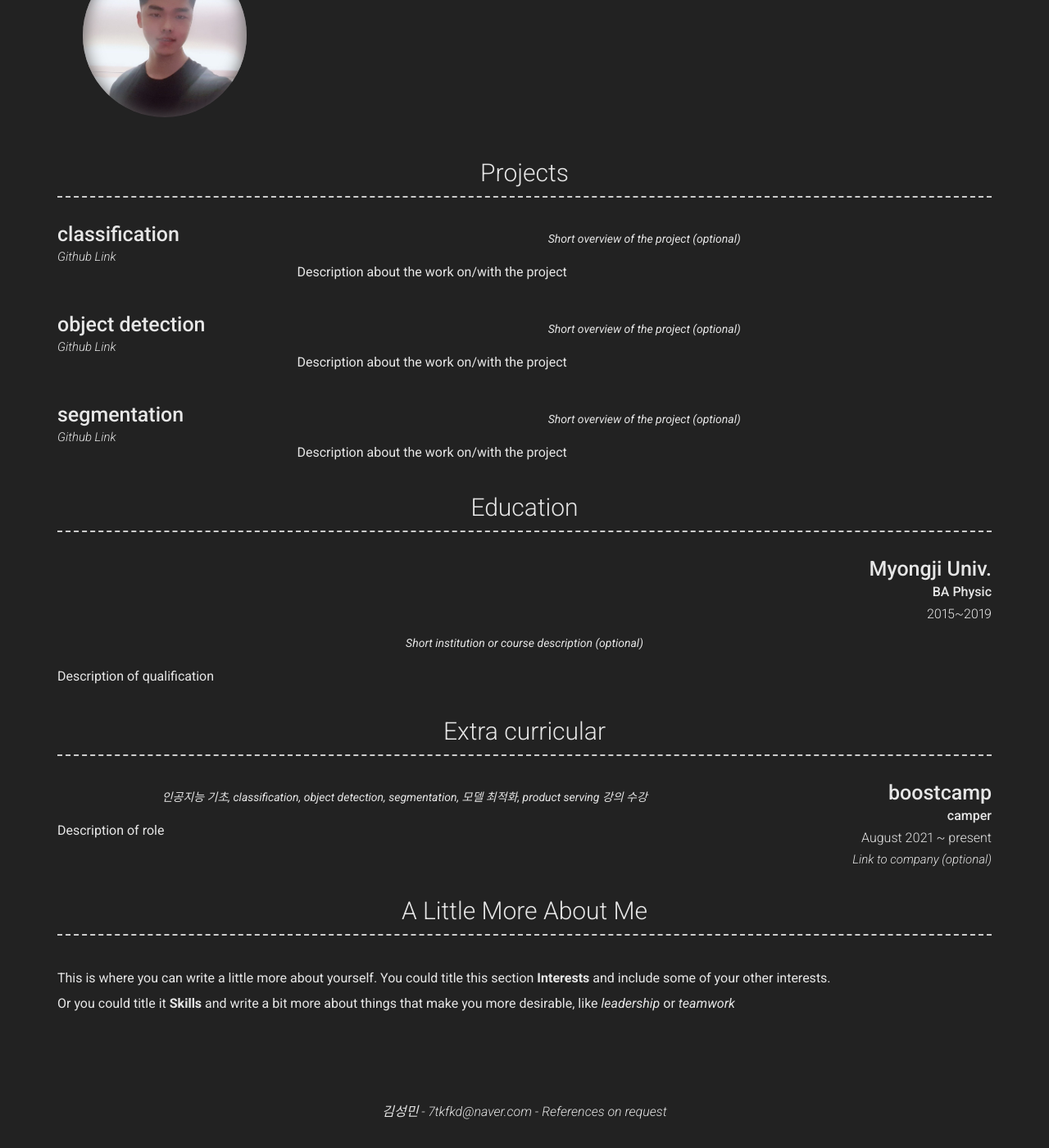
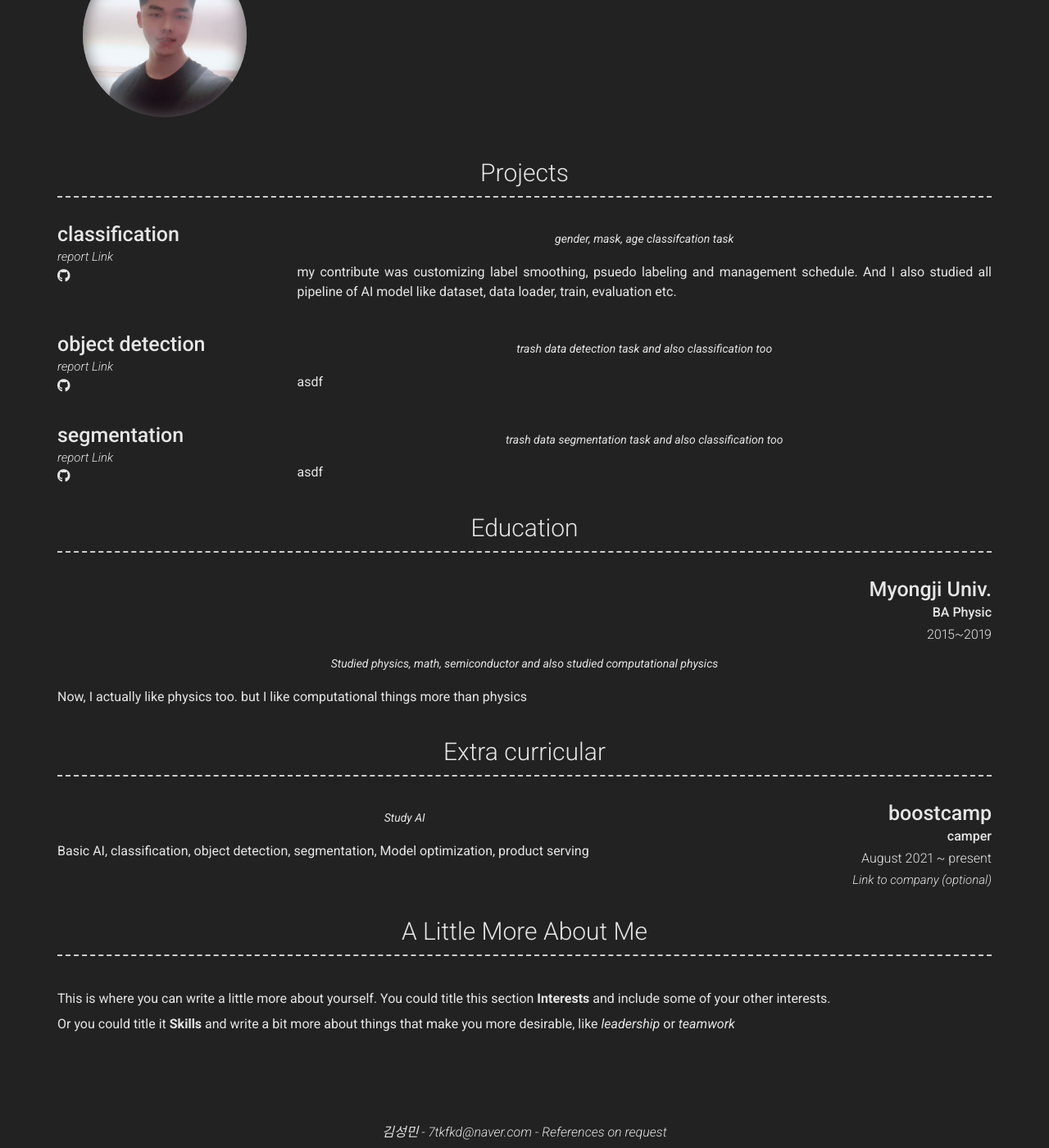
Before and after one commit to ksm0517/aboutMe, a Jekyll site: the page built from index.md, in a window 1280 px wide and 1400 px high, scrolled down 386 px. Shown: the whole window at 82% size. Built offline with Jekyll 4.4.1, drawn with Linux system fonts in a browser that asks for light colours; nearby versions of some CDN libraries; before the commit the page ends 1761 px from its top, so only the background shows below that.

Commit message:
update_resume
링크 수정 및 discription 추가

```diff
--- a/_config.yml
+++ b/_config.yml
@@ -52,49 +52,50 @@ content:
     content:
       - layout: left
         title: classification
-        link: https://github.com/boostcampaitech2/image-classification-level1-33
-        link_text: Github Link
-        # additional_links:
-        #   - title:  https://github.com/boostcampaitech2/image-classification-level1-33 (eg. sproogen/modern-resume-theme)
-        #     icon: fab fa-github
-        #     url: Link to project (eg. sproogen.github.io/modern-resume-theme)(optional)
+        link: https://github.com/ksm0517/portfolio/tree/main/classification
+        link_text: report Link
+        additional_links:
+          - title:  https://github.com/boostcampaitech2/image-classification-level1-33
+            icon: fab fa-github
+            url: https://github.com/boostcampaitech2/image-classification-level1-33
         #   - title:  Github page for project (eg. sproogen/modern-resume-theme)
         #     icon: fab fa-github
         #     url: Link to project (eg. sproogen.github.io/modern-resume-theme)(optional)
         quote: >
-          Short overview of the project (optional)
+          gender, mask, age classifcation task
         description: | # this will include new lines to allow paragraphs
-          Description about the work on/with the project
+          my contribute was customizing label smoothing, psuedo labeling and management schedule.
+          And I also studied all pipeline of AI model like dataset, data loader, train, evaluation etc.
       - layout: left
         title: object detection
-        link: https://github.com/boostcampaitech2/object-detection-level2-cv-07
-        link_text: Github Link
-        # additional_links:
-        #   - title:  https://github.com/boostcampaitech2/image-classification-level1-33 (eg. sproogen/modern-resume-theme)
-        #     icon: fab fa-github
-        #     url: Link to project (eg. sproogen.github.io/modern-resume-theme)(optional)
+        link: https://github.com/ksm0517/portfolio/tree/main/object_detection
+        link_text: report Link
+        additional_links:
+          - title:  https://github.com/boostcampaitech2/object-detection-level2-cv-07
+            icon: fab fa-github
+            url: https://github.com/boostcampaitech2/object-detection-level2-cv-07
         #   - title:  Github page for project (eg. sproogen/modern-resume-theme)
         #     icon: fab fa-github
         #     url: Link to project (eg. sproogen.github.io/modern-resume-theme)(optional)
         quote: >
-          Short overview of the project (optional)
+          trash data detection task and also classification too
         description: | # this will include new lines to allow paragraphs
-          Description about the work on/with the project
+          asdf
       - layout: left
         title: segmentation
-        link: https://github.com/boostcampaitech2/image-classification-level1-33
-        link_text: Github Link
-        # additional_links:
-        #   - title:  https://github.com/boostcampaitech2/image-classification-level1-33 (eg. sproogen/modern-resume-theme)
-        #     icon: fab fa-github
-        #     url: Link to project (eg. sproogen.github.io/modern-resume-theme)(optional)
+        link: https://github.com/ksm0517/portfolio/tree/main/segmentation
+        link_text: report Link
+        additional_links:
+          - title:  https://github.com/boostcampaitech2/semantic-segmentation-level2-cv-07
+            icon: fab fa-github
+            url: https://github.com/boostcampaitech2/semantic-segmentation-level2-cv-07
         #   - title:  Github page for project (eg. sproogen/modern-resume-theme)
         #     icon: fab fa-github
         #     url: Link to project (eg. sproogen.github.io/modern-resume-theme)(optional)
         quote: >
-          Short overview of the project (optional)
+          trash data segmentation task and also classification too
         description: | # this will include new lines to allow paragraphs
-          Description about the work on/with the project
+          asdf
   - title: Education
     layout: list
     content:
@@ -103,9 +104,9 @@ content:
         sub_title: BA Physic
         caption: 2015~2019
         quote: >
-          Short institution or course description (optional)
+          Studied physics, math, semiconductor and also studied computational physics
         description: | # this will include new lines to allow paragraphs
-          Description of qualification
+          Now, I actually like physics too. but I like computational things more than physics
 
   - title: Extra curricular
     layout: list
@@ -116,9 +117,9 @@ content:
         caption: August 2021 ~ present
         link: Link to company (optional)
         quote: >
-          인공지능 기초, classification, object detection, segmentation, 모델 최적화, product serving 강의 수강
+          Study AI
         description: | # this will include new lines to allow paragraphs
-          Description of role
+          Basic AI, classification, object detection, segmentation, Model optimization, product serving
 
   - title: A Little More About Me
     layout: text
```
